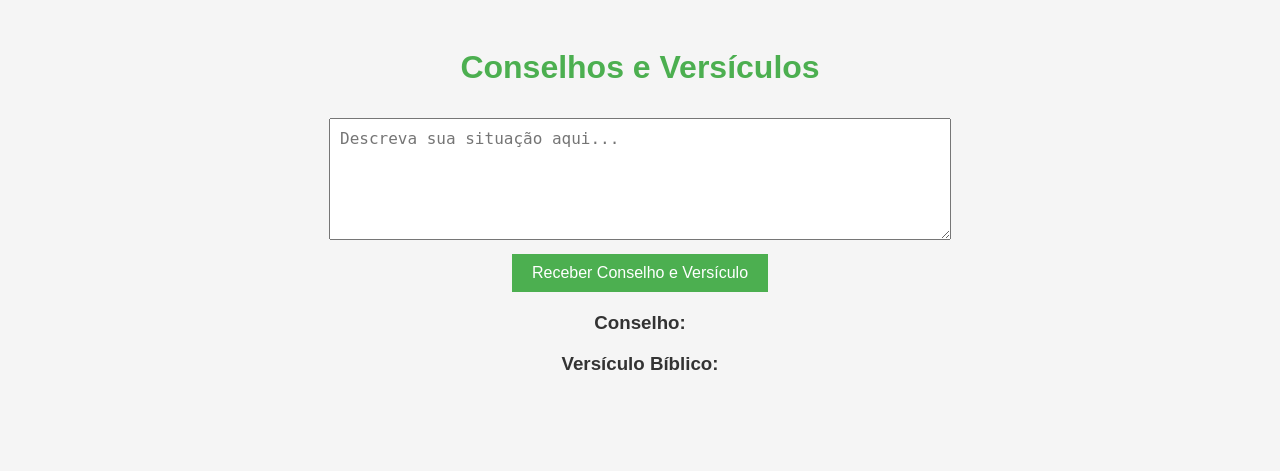
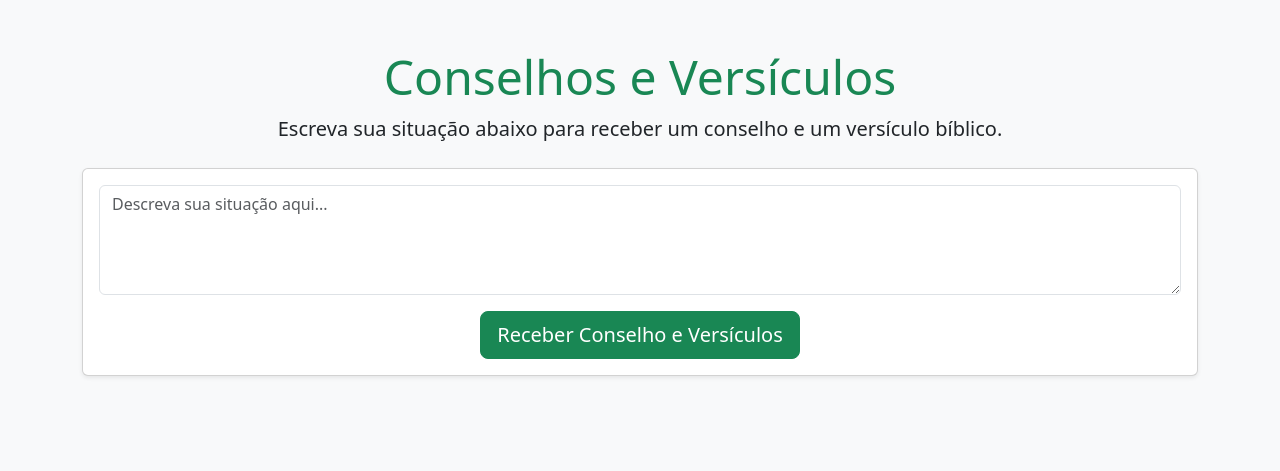
Before and after one commit to F3LIP3eeeee/palavrasbiblicas3, a Flask app: page / in a window 1280 px wide. Shown: the top 471 px of the page. Run offline with Flask 3, Linux system fonts and the light colour scheme.

Commit message:
Atualizar template HTML com Bootstrap

```diff
--- a/app.py
+++ b/app.py
@@ -1,43 +1,48 @@
-import os
-
-from flask import Flask, render_template, request
+from flask import Flask, request, render_template
 import requests
+import json
 
 app = Flask(__name__)
 
-# Token do Hugging Face
-HUGGING_FACE_TOKEN = "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"
+API_URL = "http://186.215.82.60:5009/process"  # URL da API externa
+API_MK = "FPJ01072008"  # Chave para autenticação na API
 
-# Função para gerar conselho
-def gerar_conselho(texto_usuario):
-    url = "https://api-inference.huggingface.co/models/bigscience/bloomz-560m"
-    headers = {"Authorization": f"Bearer {HUGGING_FACE_TOKEN}"}
-    payload = {"inputs": f"Conselho para a situação: {texto_usuario}"}
-    response = requests.post(url, headers=headers, json=payload)
-    if response.status_code == 200:
-        return response.json()[0]["generated_text"]
-    return "Não foi possível gerar o conselho no momento."
+def chamar_api_externa(prompt):
+    """
+    Faz a chamada à API externa para obter o conselho e versículos.
+    """
+    try:
+        headers = {"Content-Type": "application/json"}
+        payload = {"prompt": prompt, "mk": API_MK}
 
-# Função para buscar versículo bíblico
-def buscar_versiculo():
-    url = "https://www.abibliadigital.com.br/api/verses/nvi/random"
-    response = requests.get(url)
-    if response.status_code == 200:
-        versiculo = response.json()
-        return f"{versiculo['text']} - {versiculo['book']['name']} {versiculo['chapter']}:{versiculo['number']}"
-    return "Não foi possível buscar um versículo no momento."
+        response = requests.post(API_URL, headers=headers, data=json.dumps(payload))
+
+        if response.status_code == 200:
+            dados = response.json()  # Parse do JSON retornado pela API
+            return dados.get("response", {})
+        else:
+            return {"conselho": "Erro ao obter conselho", "versiculos": []}
+    except Exception as e:
+        return {"conselho": "Erro ao conectar à API", "versiculos": []}
 
 @app.route("/", methods=["GET", "POST"])
 def index():
     conselho = ""
-    versiculo = ""
+    versiculos = []
+
     if request.method == "POST":
-        texto_usuario = request.form["texto"]
-        conselho = gerar_conselho(texto_usuario)
-        versiculo = buscar_versiculo()
-    return render_template("index.html", conselho=conselho, versiculo=versiculo)
+        prompt_usuario = request.form["texto"]
+
+        # Chamar a API externa com o prompt do usuário
+        resultado = chamar_api_externa(prompt_usuario)
+
+        # Processar os resultados
+        if resultado:
+            resposta = json.loads(resultado)  # Converter o texto JSON para um dicionário
+            conselho = resposta.get("conselho", "Conselho não disponível")
+            versiculos = resposta.get("versiculos", [])
+
+    return render_template("index.html", conselho=conselho, versiculos=versiculos)
 
 if __name__ == "__main__":
-
-    port = int(os.environ.get("PORT", 5000))
-    app.run(host="0.0.0.0", port=port)
+    app.run(debug=True)
--- a/templates/index.html
+++ b/templates/index.html
@@ -4,55 +4,53 @@
     <meta charset="UTF-8">
     <meta name="viewport" content="width=device-width, initial-scale=1.0">
     <title>Conselhos e Versículos</title>
-    <style>
-        body {
-            font-family: Arial, sans-serif;
-            text-align: center;
-            background-color: #f5f5f5;
-            color: #333;
-            padding: 20px;
-        }
-        h1 {
-            color: #4CAF50;
-        }
-        form {
-            margin: 20px 0;
-        }
-        textarea {
-            width: 90%;
-            max-width: 600px;
-            height: 100px;
-            margin: 10px 0;
-            padding: 10px;
-            font-size: 16px;
-        }
-        button {
-            background-color: #4CAF50;
-            color: white;
-            border: none;
-            padding: 10px 20px;
-            font-size: 16px;
-            cursor: pointer;
-        }
-        button:hover {
-            background-color: #45a049;
-        }
-        .resultado {
-            margin: 20px 0;
-        }
-    </style>
+    <!-- Bootstrap CSS -->
+    <link href="https://cdn.jsdelivr.net/npm/bootstrap@5.3.0/dist/css/bootstrap.min.css" rel="stylesheet">
+    <!-- Bootstrap JS Bundle -->
+    <script src="https://cdn.jsdelivr.net/npm/bootstrap@5.3.0/dist/js/bootstrap.bundle.min.js"></script>
 </head>
-<body>
-    <h1>Conselhos e Versículos</h1>
-    <form method="POST">
-        <textarea name="texto" placeholder="Descreva sua situação aqui..."></textarea><br>
-        <button type="submit">Receber Conselho e Versículo</button>
-    </form>
-    <div class="resultado">
-        <h3>Conselho:</h3>
-        <p>{{ conselho }}</p>
-        <h3>Versículo Bíblico:</h3>
-        <p>{{ versiculo }}</p>
+<body class="bg-light">
+    <div class="container py-5">
+        <div class="text-center mb-4">
+            <h1 class="display-5 text-success">Conselhos e Versículos</h1>
+            <p class="lead">Escreva sua situação abaixo para receber um conselho e um versículo bíblico.</p>
+        </div>
+
+        <div class="card shadow-sm">
+            <div class="card-body">
+                <form method="POST">
+                    <div class="mb-3">
+                        <textarea class="form-control" name="texto" rows="4" placeholder="Descreva sua situação aqui..." required></textarea>
+                    </div>
+                    <div class="text-center">
+                        <button type="submit" class="btn btn-success btn-lg">Receber Conselho e Versículos</button>
+                    </div>
+                </form>
+            </div>
+        </div>
+
+        <div class="mt-5">
+            {% if conselho %}
+            <div class="alert alert-success">
+                <h4 class="alert-heading">Conselho:</h4>
+                <p>{{ conselho }}</p>
+            </div>
+            <div class="card shadow-sm">
+                <div class="card-header bg-success text-white">
+                    <h5>Versículos Bíblicos</h5>
+                </div>
+                <div class="card-body">
+                    <ul class="list-group list-group-flush">
+                        {% for versiculo in versiculos %}
+                        <li class="list-group-item">
+                            <strong>{{ versiculo.passagem }}</strong>: {{ versiculo.texto }}
+                        </li>
+                        {% endfor %}
+                    </ul>
+                </div>
+            </div>
+            {% endif %}
+        </div>
     </div>
 </body>
 </html>
```
